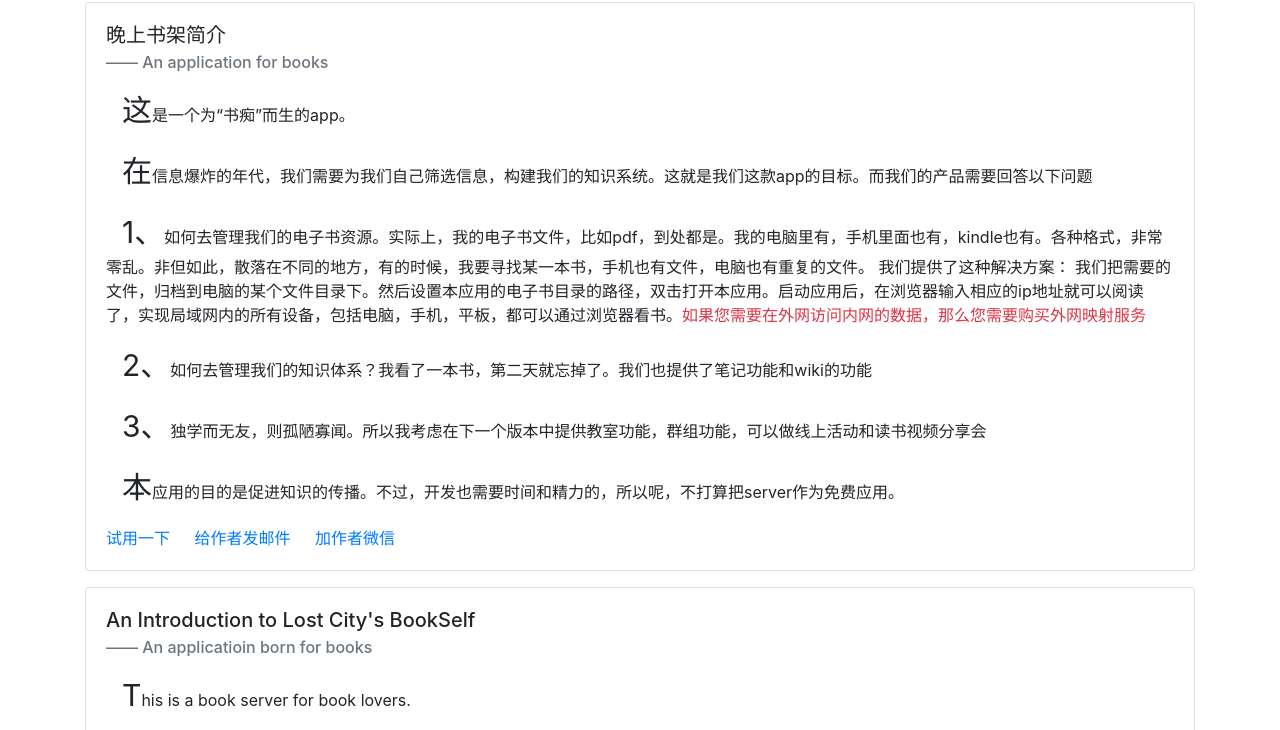
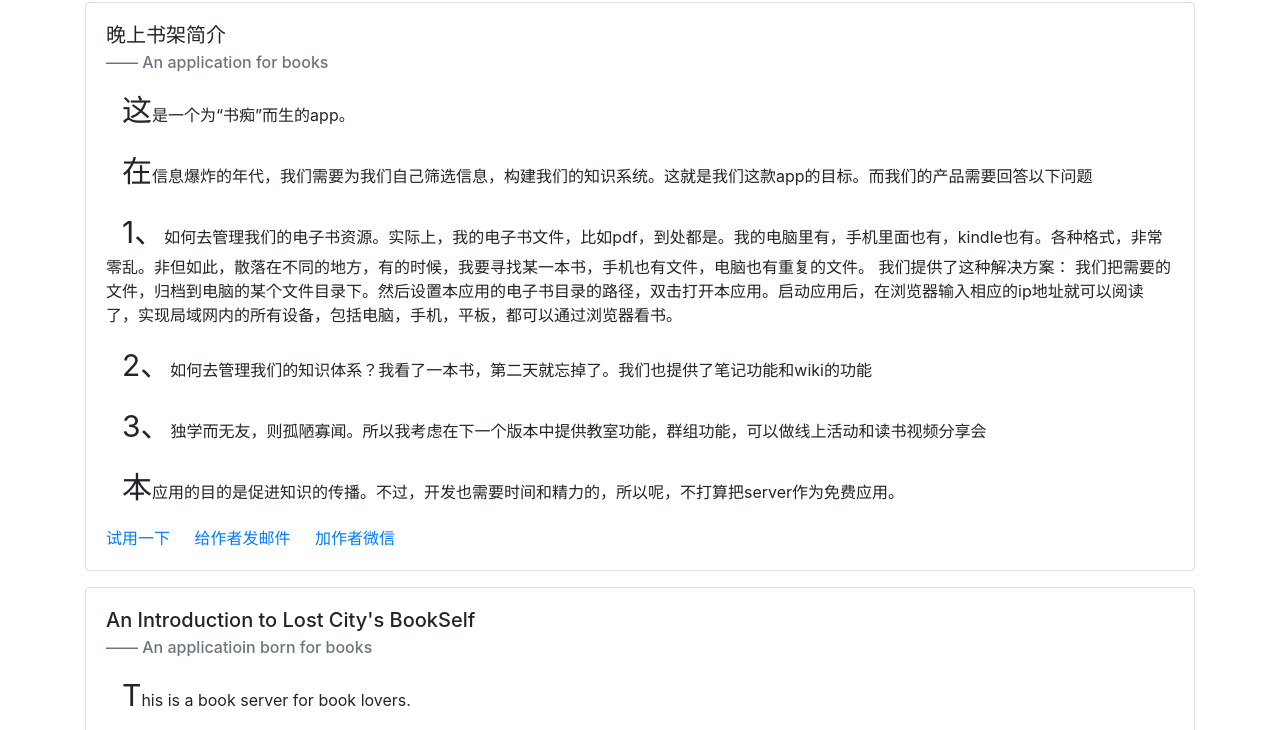
Before and after one commit to liduanjie/LostCity_s_BookSelf, a plain HTML site: page index.html in a window 1280 px wide. Shown: the part 70-800 px from the top of the page. Drawn offline with Linux system fonts and the light colour scheme.

Commit message:
remove danger text

```diff
--- a/index.html
+++ b/index.html
@@ -84,7 +84,7 @@
               <p>在信息爆炸的年代，我们需要为我们自己筛选信息，构建我们的知识系统。这就是我们这款app的目标。而我们的产品需要回答以下问题</p>
               <p>1、如何去管理我们的电子书资源。实际上，我的电子书文件，比如pdf，到处都是。我的电脑里有，手机里面也有，kindle也有。各种格式，非常零乱。非但如此，散落在不同的地方，有的时候，我要寻找某一本书，手机也有文件，电脑也有重复的文件。
               我们提供了这种解决方案：
-              我们把需要的文件，归档到电脑的某个文件目录下。然后设置本应用的电子书目录的路径，双击打开本应用。启动应用后，在浏览器输入相应的ip地址就可以阅读了，实现局域网内的所有设备，包括电脑，手机，平板，都可以通过浏览器看书。<span class="text-danger">如果您需要在外网访问内网的数据，那么您需要购买外网映射服务</span></p>
+              我们把需要的文件，归档到电脑的某个文件目录下。然后设置本应用的电子书目录的路径，双击打开本应用。启动应用后，在浏览器输入相应的ip地址就可以阅读了，实现局域网内的所有设备，包括电脑，手机，平板，都可以通过浏览器看书。</p>
             <p>2、如何去管理我们的知识体系？我看了一本书，第二天就忘掉了。我们也提供了笔记功能和wiki的功能</p>
             <p>3、独学而无友，则孤陋寡闻。所以我考虑在下一个版本中提供教室功能，群组功能，可以做线上活动和读书视频分享会</p>
             <p>本应用的目的是促进知识的传播。不过，开发也需要时间和精力的，所以呢，不打算把server作为免费应用。</p>
```
